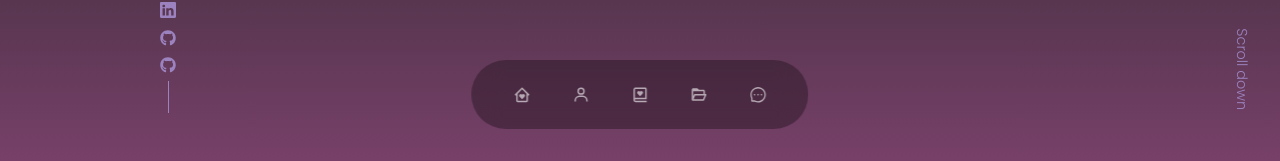
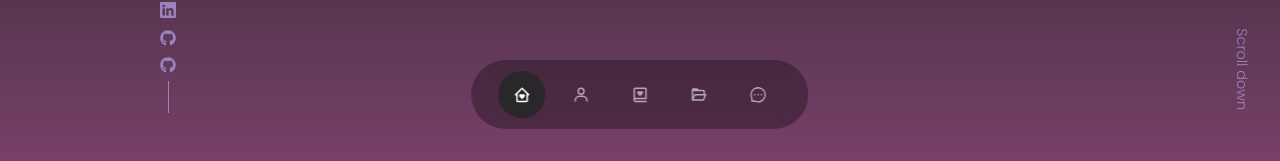
Before and after one commit to pcelayardz/React-Portfolio, a React (Create React App) app in the folder portfolio/: page / in a window 1280 px wide. Shown: the part 639-800 px from the top of the page. Built offline with nearby package versions, Linux system fonts and the light colour scheme.

Commit message:
nav bar wasnt working

```diff
--- a/portfolio/src/components/nav/Nav.jsx
+++ b/portfolio/src/components/nav/Nav.jsx
@@ -7,7 +7,7 @@ import { useState } from 'react';
 
 const Nav = () => {
 
-    const[activeNav, setActiveNav] = useState('#/')
+    const[activeNav, setActiveNav] = useState('/')
 
     return (
         <nav>
```
